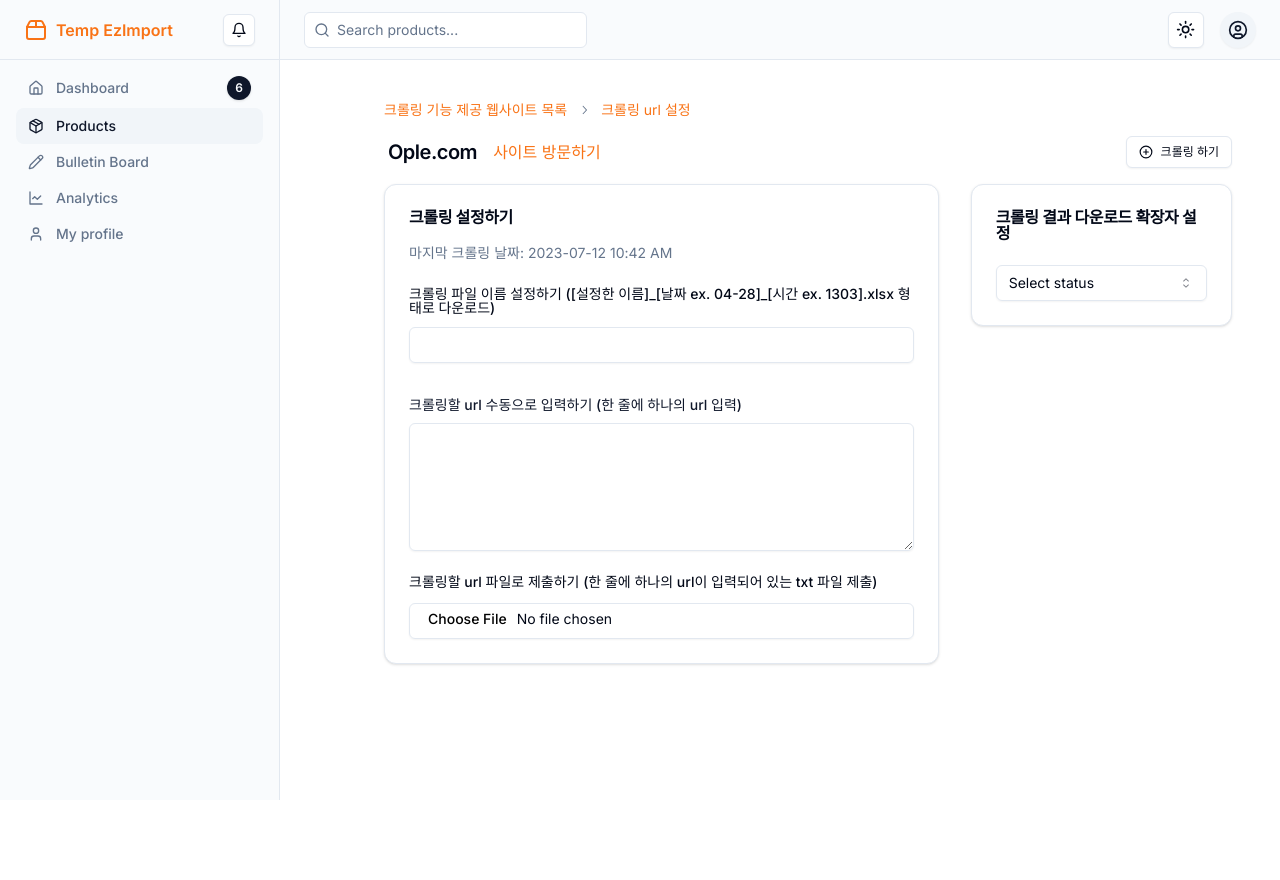
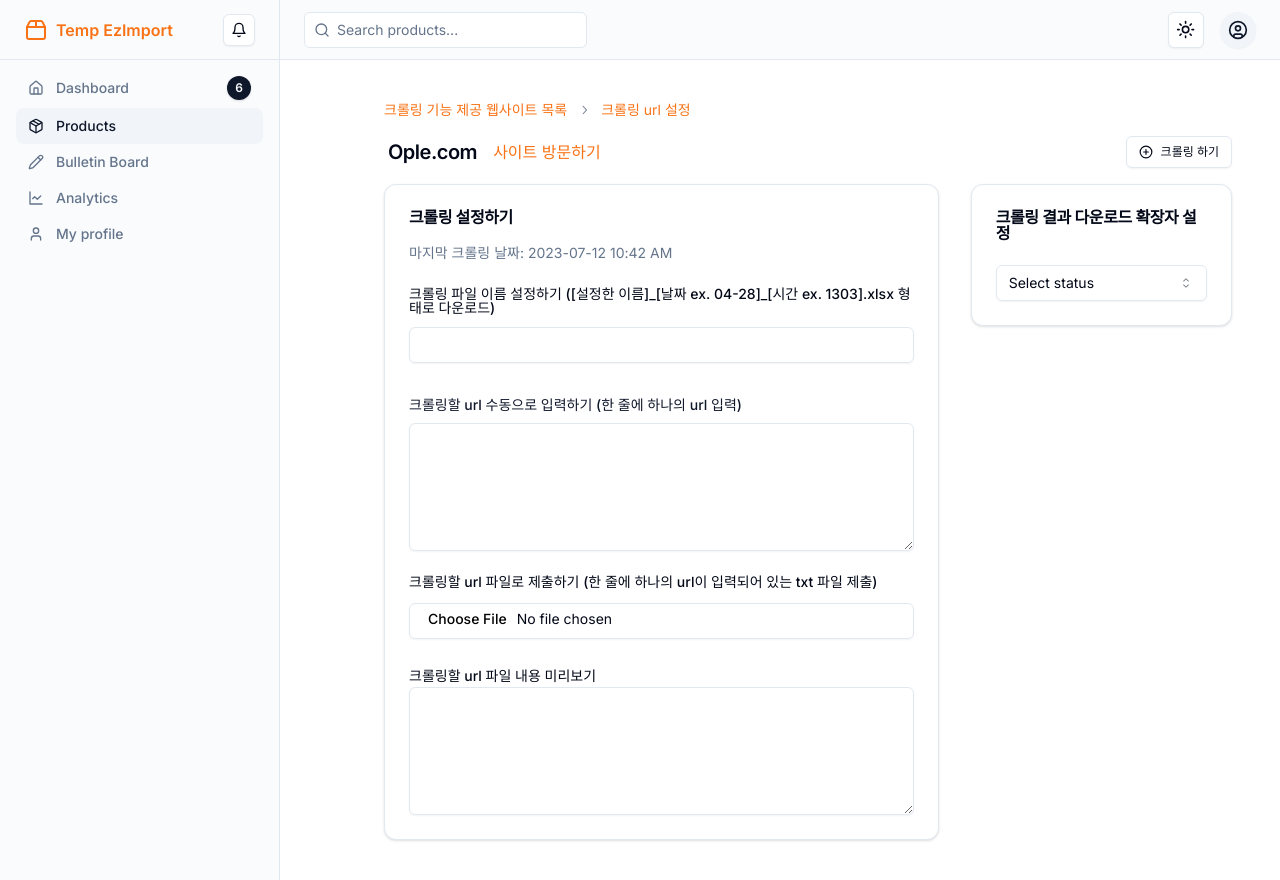
Before and after one commit to LDYWINNER/EZIMPORT, a Next.js app in the folder ezimport-front/: page /websites/urls in a window 1280 px wide. Before the commit the page ends 800 px from the top, so only its background shows below. Built offline with nearby package versions, Linux system fonts and the light colour scheme.

Commit message:
ADD - read txt file in client

```diff
--- a/ezimport-front/src/app/(tabs)/websites/urls/page.tsx
+++ b/ezimport-front/src/app/(tabs)/websites/urls/page.tsx
@@ -1,3 +1,5 @@
+"use client";
+
 import Link from "next/link";
 import {
   Breadcrumb,
@@ -31,8 +33,22 @@
 } from "@/components/ui/select";
 import { Textarea } from "@/components/ui/textarea";
 import { crawlAndDownload } from "./actions";
+import { useState } from "react";
 
 export default async function Urls() {
+  const [fileContent, setFileContent] = useState("");
+
+  const handleFileRead = (event: any) => {
+    const file = event.target.files[0];
+    if (file) {
+      const reader = new FileReader();
+      reader.onload = (e: any) => {
+        setFileContent(e.target.result);
+      };
+      reader.readAsText(file);
+    }
+  };
+
   return (
     <div className="flex flex-col sm:gap-4 sm:py-4 sm:pl-14">
       <header className="sticky top-0 z-30 flex h-14 items-center gap-4 border-b bg-background px-4 sm:static sm:h-auto sm:border-0 sm:bg-transparent sm:px-6">
@@ -123,7 +139,24 @@
                           크롤링할 url 파일로 제출하기 (한 줄에 하나의 url이
                           입력되어 있는 txt 파일 제출)
                         </Label>
-                        <Input id="url_file" name="url_file" type="file" />
+                        <Input
+                          id="url_file"
+                          name="url_file"
+                          type="file"
+                          onChange={handleFileRead}
+                        />
+                      </div>
+                      <div>
+                        <Label htmlFor="urls_in_text">
+                          크롤링할 url 파일 내용 미리보기
+                        </Label>
+                        <Textarea
+                          id="urls_in_text"
+                          name="urls_in_text"
+                          className="min-h-32"
+                          value={fileContent}
+                          readOnly
+                        />
                       </div>
                     </div>
                   </CardContent>
```
